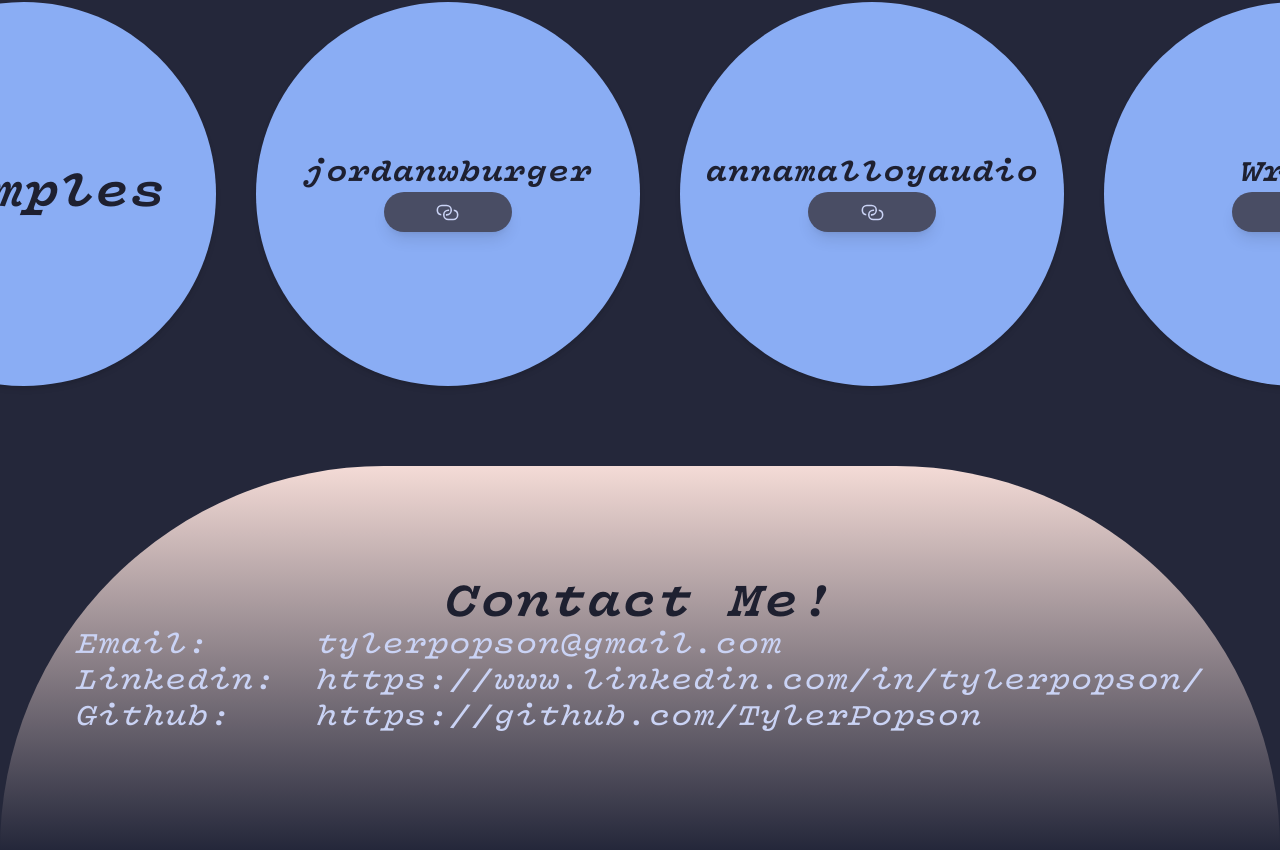
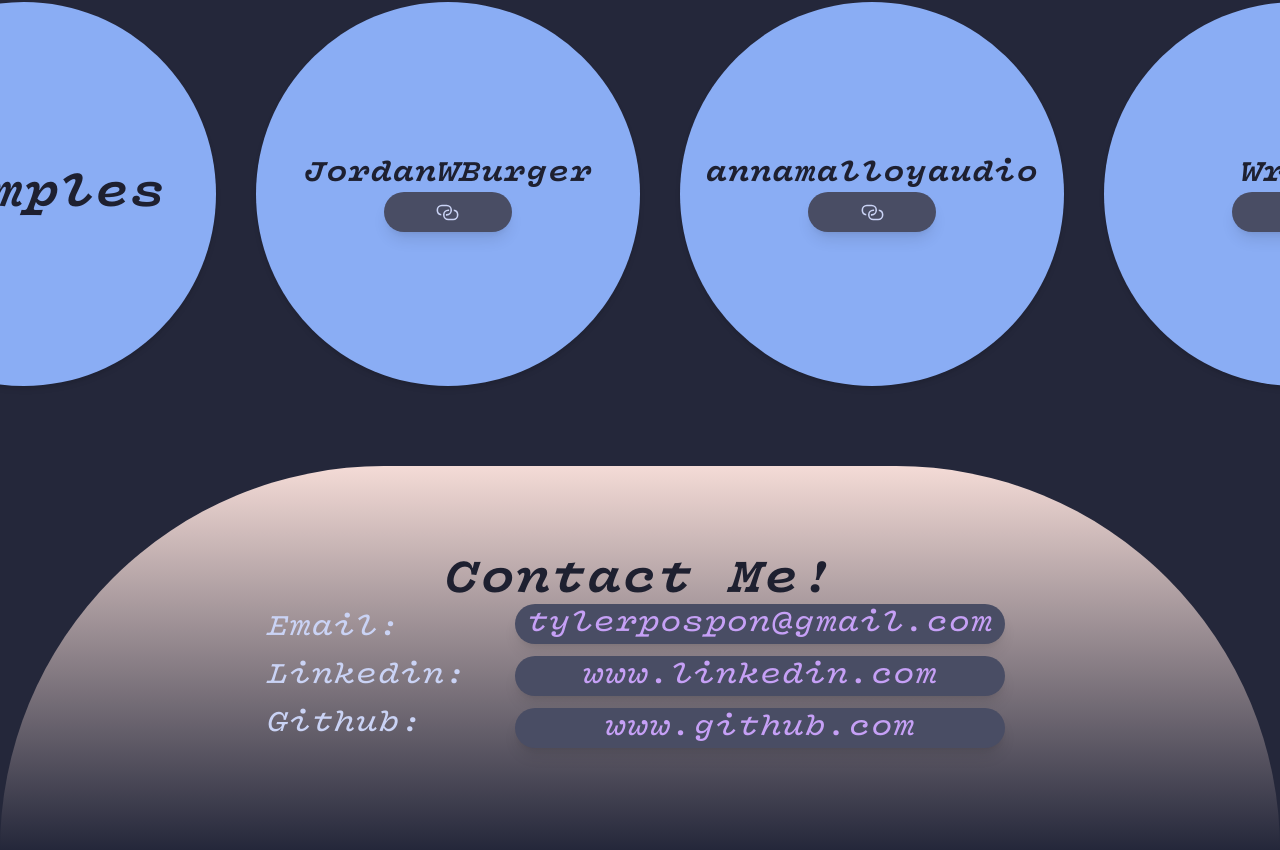
Before and after one commit to TylerPopson/PersonalWebsite, a React (Create React App) app in the folder tyler-website/: page / in a window 1280 px wide. Shown: the part 1470-2320 px from the top of the page. Built offline with nearby package versions, Linux system fonts and the light colour scheme.

Commit message:
added portfolio abstraction

```diff
--- a/tyler-website/src/components/contact.js
+++ b/tyler-website/src/components/contact.js
@@ -5,18 +5,26 @@ function contact() {
             <h1 className="text-mantle font-vulfBoldItalic text-5xl">Contact Me!</h1>
             <div className="flex flex-row items-center justify-center">
                 <ul className="text-text font-vulfItalic text-3xl mr-10">
-                    <li>Email:</li>
-                    <li>Linkedin:</li>
-                    <li>Github:</li>
+                    <li className="mb-3">Email:</li>
+                    <li className="mb-3">Linkedin:</li>
+                    <li className="mb-3">Github:</li>
                 </ul>
                 <ul className="text-text font-vulfItalic text-3xl">
-                    <li>tylerpopson@gmail.com</li>
-                    <li>https://www.linkedin.com/in/tylerpopson/</li>
-                    <li>https://github.com/TylerPopson</li>
+                    <li className="mb-3"><Conatactlink text={"tylerpospon@gmail.com"} link={"tylerpopson@gmail.com"} email={true}/></li>
+                    <li className="mb-3"><Conatactlink text={"www.linkedin.com"} link={"https://www.linkedin.com/in/tylerpopson/"} email={false}/></li>
+                    <li className="mb-3"><Conatactlink text={"www.github.com"} link={"https://github.com/TylerPopson"} email={false}/></li>
                 </ul>
             </div>
         </div>
-     );
+    );
 }
 
+const Conatactlink = ({text, link, email}) => (
+    <a href={email ? "mailto:" + link : link}>
+        <div className="contact-icon">
+            {text}
+        </div>
+    </a>
+)
+
 export default contact;
--- a/tyler-website/src/components/portfolio.js
+++ b/tyler-website/src/components/portfolio.js
@@ -18,18 +18,15 @@ function portfolio() {
             </div>
 
             {/* jordan burger's protfolio website */}
-            <div className="portfolio-item">
-                <div className="flex flex-col text-center items-center">
-                    <h1 className="font-vulfBoldItalic text-mantle text-3xl ">jordanwburger</h1>
-                    <div className="portfolio-link"><VscLink size={25}/></div>
-                </div>
-            </div>
+            <Examples Title={"JordanWBurger"} Link={"https://jordanwburger.com"}/>
 
             {/* anna malloys's protfoliio website */}
             <div className="portfolio-item">
                 <div className="flex flex-col text-center items-center">
                     <h1 className="font-vulfBoldItalic text-mantle text-3xl ">annamalloyaudio</h1>
-                    <div className="portfolio-link"><VscLink size={25}/></div>
+                    <a href="https://www.annamalloyaudio.com">
+                        <div className="portfolio-link"><VscLink size={25}/></div>
+                    </a>
                 </div>
             </div>
 
@@ -37,7 +34,9 @@ function portfolio() {
             <div className="portfolio-item">
                 <div className="flex flex-col text-center items-center">
                     <h1 className="font-vulfBoldItalic text-mantle text-3xl ">Wrent</h1>
-                    <div className="portfolio-link"><VscLink size={25}/></div>
+                    <a href="https://wrent.herokuapp.com">
+                        <div className="portfolio-link"><VscLink size={25}/></div>
+                    </a>
                 </div>
             </div>
 
@@ -45,4 +44,15 @@ function portfolio() {
     );
 }
 
+const Examples = ({Title, Link, Desc, Tools}) => (
+    <div className="portfolio-item">
+        <div className="flex flex-col text-center items-center">
+            <h1 className="font-vulfBoldItalic text-mantle text-3xl ">{Title}</h1>
+            <a href={Link}>
+                <div className="portfolio-link"><VscLink size={25}/></div>
+            </a>
+        </div>
+    </div>
+)
+
 export default portfolio;
--- a/tyler-website/src/index.css
+++ b/tyler-website/src/index.css
@@ -61,6 +61,17 @@
     transition-all duration-150;
   }
 
+  .contact-icon{
+    @apply  flex items-center justify-center h-10 mx-2 px-3 my-auto shadow-lg bg-surface1 text-mauve rounded-3xl
+    hover:rounded-sm hover:bg-lavender hover:text-mantle
+    transition-all duration-150;
+  }
+
+  .contact-tootip{
+    @apply absolute w-auto p-2 m-2 min-w-max top-10 rounded-full shadow-md text-text bg-surface0 text-xs font-bold
+    transition-all duration-150 scale-0 origin-top;
+  }
+
 }
 /* base css */
 body{
--- a/tyler-website/tailwind.config.js
+++ b/tyler-website/tailwind.config.js
@@ -4,7 +4,7 @@ module.exports = {
 
   content: ["./src/**/*.{js,jsx,ts,tsx}",],
   theme: {
-
+// catppuccin color theme
     colors:{
       'rosewater':'#f4dbd6',
       'flamingo':'#f0c6c6',
@@ -34,7 +34,7 @@ module.exports = {
       'crust':'#181926',
 
     },
-
+// vulf mono font
     extend: {
       fontFamily:{
         vulfRegular:["VulfMono-Regular"],
```
